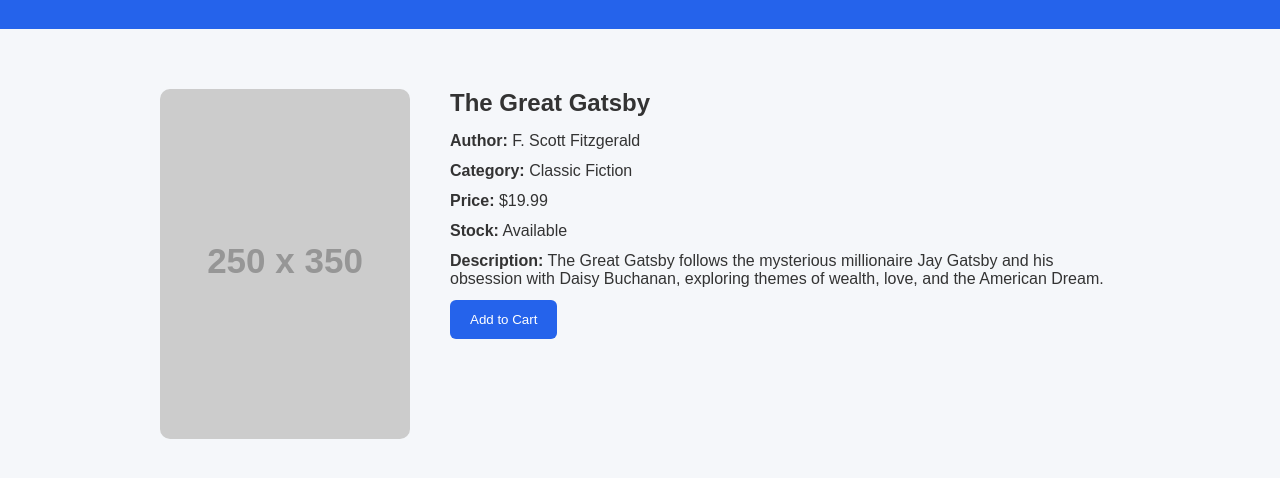
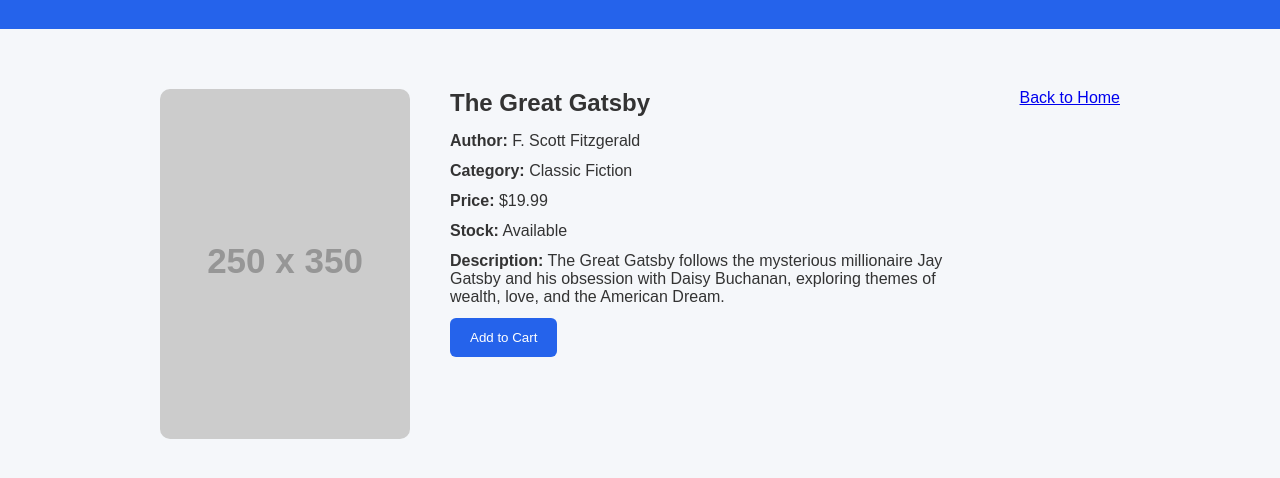
Before and after one commit to Milakynn/CC-Paper-Trail-Books-Project-Bookstore-26T3, a plain HTML site: page frontend/bookDetails.html in a window 1280 px wide. Shown: the part 90-568 px from the top of the page. Drawn offline with Linux system fonts and the light colour scheme; placeholder pictures from the web are drawn by us.

Commit message:
add function to go back home

```diff
--- a/frontend/bookDetails.html
+++ b/frontend/bookDetails.html
@@ -47,6 +47,7 @@
                     </button>
 
                 </div>
+                <a href="index.html">Back to Home</a>
 
             </section>
 
```
Also changed, not shown: frontend/admin.html (+1 -0 lines), frontend/books.html (+1 -0 lines), frontend/cart.html (+1 -0 lines), frontend/login.html (+1 -0 lines), frontend/profile.html (+1 -0 lines), frontend/register.html (+1 -0 lines).
